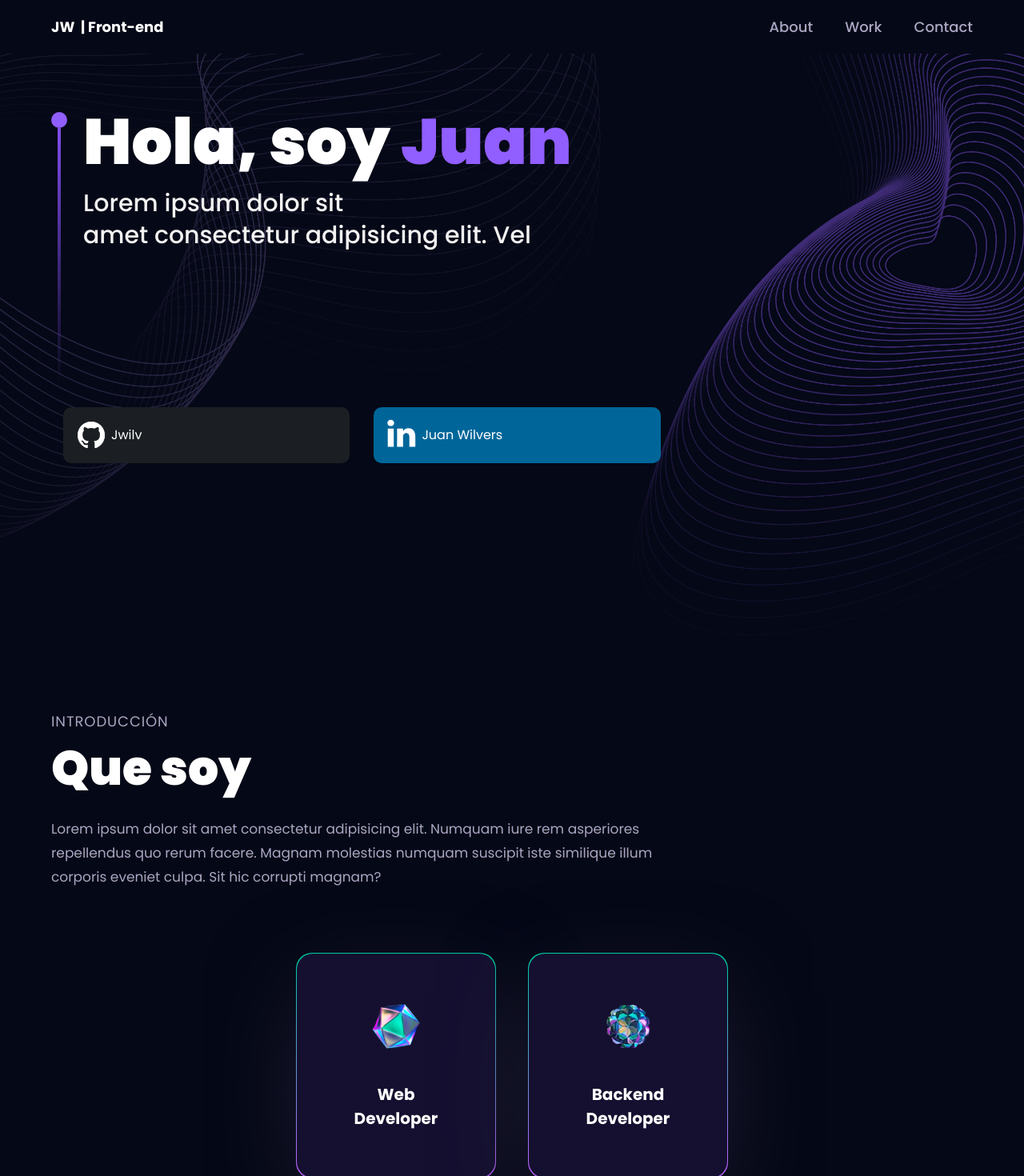
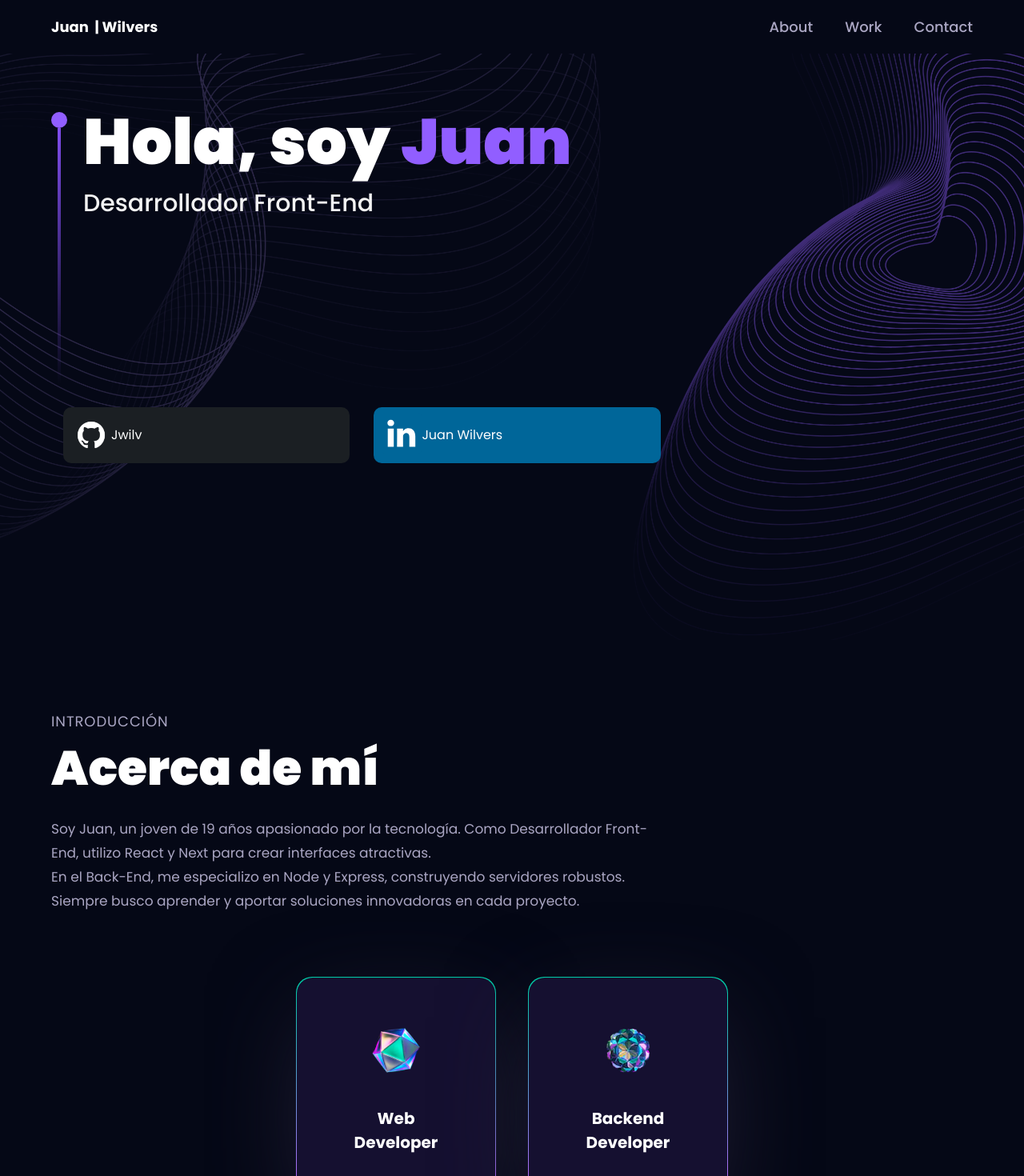
Before and after one commit to Jwilv/port-3d, a Next.js app: page / in a window 1280 px wide. Shown: the top 1470 px of the page at 80% size. Built offline with nearby package versions, Linux system fonts and the light colour scheme.

Commit message:
update info

```diff
--- a/components/About.tsx
+++ b/components/About.tsx
@@ -36,15 +36,18 @@ const About = () => {
         >Introducción</p>
         <h2
           className="text-white font-black md:text-[60px] sm:text-[50px] xs:text-[40px] text-[30px]"
-        >Que soy</h2>
+        >Acerca de mí</h2>
       </motion.div>
 
       <motion.p
         variants={fadeIn("", "", 0.1, 1)}
         className="mt-4 text-secondary text-[17px] max-w-3xl leading-[30px]"
       >
-        Lorem ipsum dolor sit amet consectetur adipisicing elit. Numquam iure rem asperiores repellendus quo rerum facere.
-        Magnam molestias numquam suscipit iste similique illum corporis eveniet culpa. Sit hic corrupti magnam?
+        Soy Juan, un joven de 19 años apasionado por la tecnología. Como Desarrollador Front-End,
+        utilizo React y Next para crear interfaces atractivas.
+        <br />
+        En el Back-End, me especializo en Node y Express, construyendo servidores robustos.
+        Siempre busco aprender y aportar soluciones innovadoras en cada proyecto.
       </motion.p>
 
       <div className="mt-20 flex flex-wrap gap-10 justify-center">
@@ -62,7 +65,7 @@ const Wrapper = () => {
     <StarWrapper idName='about'>
       <About />
     </StarWrapper>
-)
+  )
 }
 
 
--- a/components/Contact.tsx
+++ b/components/Contact.tsx
@@ -67,10 +67,10 @@ const Contact = () => {
       >
         <p
           className="sm:text-[18px] text-[14px] text-secondary uppercase tracking-wider"
-        >get in touch</p>
+        >Ponerse en contacto</p>
         <h3
           className="text-white font-black md:text-[60px] sm:text-[50px] xs:text-[40px] text-[30px]"
-        >Contact</h3>
+        >Contacto</h3>
 
         <form
           className="mt-12 flex flex-col gap-8"
@@ -79,39 +79,39 @@ const Contact = () => {
         >
 
           <label className="flex flex-col">
-            <p className="text-white font-medium mb-4">Your Name</p>
+            <p className="text-white font-medium mb-4">Su nombre</p>
             <input
               type="text"
               name="name"
               value={formValue.name}
               onChange={handleChange}
-              placeholder="What's your name?"
+              placeholder=" ¿Cuál es tu nombre?"
               className="bg-tertiary py-4 px-6 placeholder:text-secondary text-white rounded-lg outline-none border-none font-medium"
             />
           </label>
 
 
           <label className="flex flex-col">
-            <p className="text-white font-medium mb-4">Your Email</p>
+            <p className="text-white font-medium mb-4">Su Email</p>
             <input
               type="email"
               name="email"
               value={formValue.email}
               onChange={handleChange}
-              placeholder="What's your email?"
+              placeholder="¿Cuál es tu Email?"
               className="bg-tertiary py-4 px-6 placeholder:text-secondary text-white rounded-lg outline-none border-none font-medium"
             />
           </label>
 
 
           <label className="flex flex-col">
-            <p className="text-white font-medium mb-4">message</p>
+            <p className="text-white font-medium mb-4">Mensaje</p>
             <textarea
               rows={7}
               name="message"
               value={formValue.message}
               onChange={handleChange}
-              placeholder="What's your name?"
+              placeholder="Escribe tu mensaje"
               className="bg-tertiary py-4 px-6 placeholder:text-secondary text-white rounded-lg outline-none border-none font-medium"
             />
           </label>
@@ -121,7 +121,7 @@ const Contact = () => {
             className="bg-tertiary py-3 px-8 rounded-xl outline-none w-fit text-white font-bold shadow-md shadow-primary "
             onClick={() => setLoading(true)}
           >
-            {loading ? "Sending..." : "Send"}
+            {loading ? "Enviando..." : "Enviar"}
           </button>
 
         </form>
--- a/components/Hero.tsx
+++ b/components/Hero.tsx
@@ -22,8 +22,7 @@ const Hero = () => {
              sm:text-[26px] xs:text-[20px] text-[16px] lg:leading-[40px]
              text-white-100 mt-2'
           >
-            Lorem ipsum dolor sit <br className='sm:block hidden' />
-            amet consectetur adipisicing elit. Vel
+            Desarrollador Front-End<br className='sm:block hidden' />
           </p>
         </div>
         <div className="linksRef">
--- a/components/Navbar.tsx
+++ b/components/Navbar.tsx
@@ -28,7 +28,7 @@ const Navbar = () => {
         >
           <p
             className='text-white text-[18px] font-bold cursor-pointer flex'
-          >JW &nbsp; <span className='sm:block hidden'>| Front-end</span>
+          >Juan &nbsp; <span className='sm:block hidden'>| Wilvers</span>
           </p>
         </Link>
         <ul className='list-none hidden sm:flex flex-row gap-10'>
--- a/components/Works.tsx
+++ b/components/Works.tsx
@@ -74,19 +74,17 @@ const Works = () => {
   return (
     <>
       <motion.div>
-        <p className={`sm:text-[18px] text-[14px] text-secondary uppercase tracking-wider`}>My work</p>
-        <h2 className={`text-white font-black md:text-[60px] sm:text-[50px] xs:text-[40px] text-[30px]`}>Projects.</h2>
+        <p className={`sm:text-[18px] text-[14px] text-secondary uppercase tracking-wider`}>Explora Mi Trabajo</p>
+        <h2 className={`text-white font-black md:text-[60px] sm:text-[50px] xs:text-[40px] text-[30px]`}>Proyectos Destacados</h2>
       </motion.div>
 
       <div className='w-full flex'>
         <motion.p
           className='mt-3 text-secondary text-[17px] max-w-3xl leading-[30px]'
         >
-          Following projects showcases my skills and experience through
-          real-world examples of my work. Each project is briefly described with
-          links to code repositories and live demos in it. It reflects my
-          ability to solve complex problems, work with different technologies,
-          and manage projects effectively.
+          A continuación, encontrarás una selección de mis proyectos más destacados,
+          cada uno de ellos refleja mi pasión por el desarrollo y la programación.
+          Descubre cómo he aplicado mis habilidades en React, Next, Node y Express para crear soluciones innovadoras y eficientes.
         </motion.p>
       </div>
 
```
